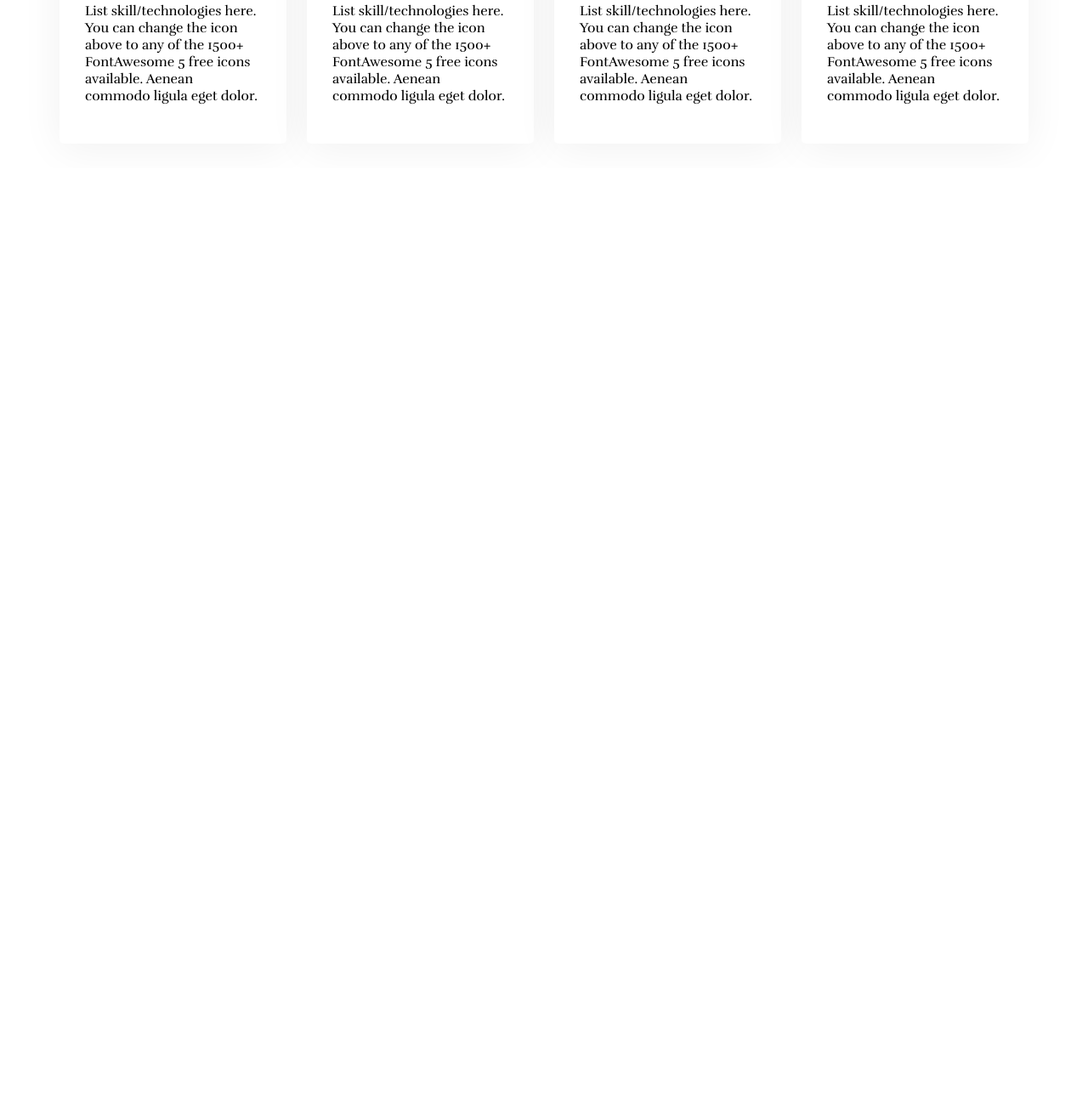
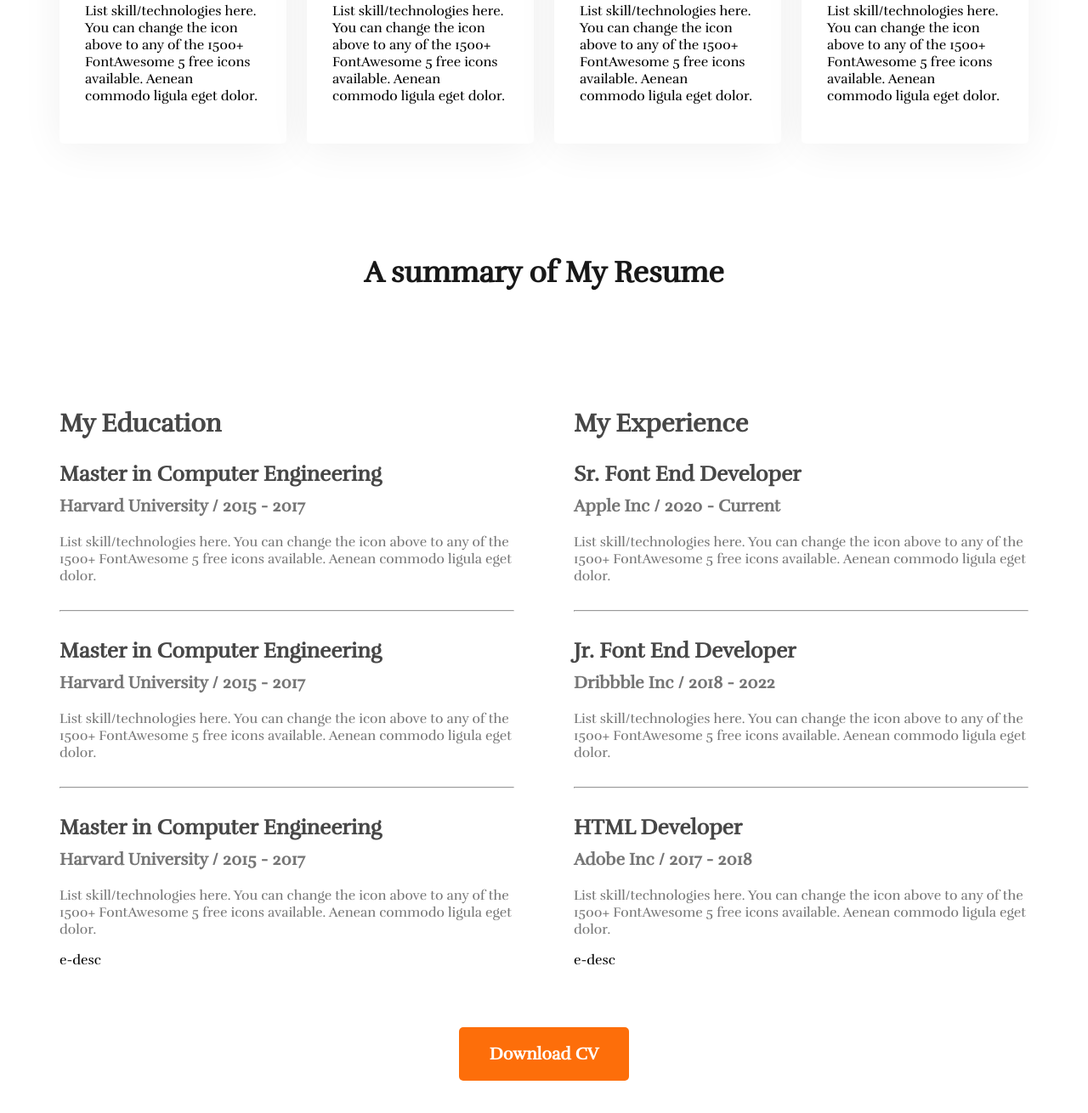
Before and after one commit to Arnab-Gupta11/Portfolio-practice-project, a plain HTML site: page index.html in a window 1280 px wide. Shown: the part 2060-3370 px from the top of the page at 85% size. Before the commit the page ends 2258 px from the top, so only its background shows below. Drawn offline with Linux system fonts and the light colour scheme.

Commit message:
Resume section added

```diff
--- a/index.html
+++ b/index.html
@@ -137,7 +137,91 @@
       <!-- what i Do Section end -->
 
       <!-- Resume section start -->
-      <h2 class="section-title"></h2>
+      <section class="resume-section">
+        <h2 class="section-title">A summary of My Resume</h2>
+
+        <div class="resume-container">
+          <div class="left-colum">
+            <h2 class="colum-title">My Education</h2>
+
+            <div class="resume-item">
+              <h3 class="resume-item-title">Master in Computer Engineering</h3>
+              <h4 class="resume-item-institution">
+                Harvard University / 2015 - 2017
+              </h4>
+              <p class="resum-item-desc">
+                List skill/technologies here. You can change the icon above to
+                any of the 1500+ FontAwesome 5 free icons available. Aenean
+                commodo ligula eget dolor.
+              </p>
+            </div>
+            <hr />
+            <div class="resume-item">
+              <h3 class="resume-item-title">Master in Computer Engineering</h3>
+              <h4 class="resume-item-institution">
+                Harvard University / 2015 - 2017
+              </h4>
+              <p class="resum-item-desc">
+                List skill/technologies here. You can change the icon above to
+                any of the 1500+ FontAwesome 5 free icons available. Aenean
+                commodo ligula eget dolor.
+              </p>
+            </div>
+            <hr />
+            <div class="resume-item">
+              <h3 class="resume-item-title">Master in Computer Engineering</h3>
+              <h4 class="resume-item-institution">
+                Harvard University / 2015 - 2017
+              </h4>
+              <p class="resum-item-desc">
+                List skill/technologies here. You can change the icon above to
+                any of the 1500+ FontAwesome 5 free icons available. Aenean
+                commodo ligula eget dolor.
+              </p>
+            </div>
+
+            e-desc
+          </div>
+
+          <div class="right-colum">
+            <h2 class="colum-title">My Experience</h2>
+
+            <div class="experience-item">
+              <h3 class="experience-title">Sr. Font End Developer</h3>
+              <h4 class="experience-institution">Apple Inc / 2020 - Current</h4>
+              <p class="experience-desc">
+                List skill/technologies here. You can change the icon above to
+                any of the 1500+ FontAwesome 5 free icons available. Aenean
+                commodo ligula eget dolor.
+              </p>
+            </div>
+            <hr />
+            <div class="experience-item">
+              <h3 class="experience-title">Jr. Font End Developer</h3>
+              <h4 class="experience-institution">Dribbble Inc / 2018 - 2022</h4>
+              <p class="experience-desc">
+                List skill/technologies here. You can change the icon above to
+                any of the 1500+ FontAwesome 5 free icons available. Aenean
+                commodo ligula eget dolor.
+              </p>
+            </div>
+            <hr />
+            <div class="experience-item">
+              <h3 class="experience-title">HTML Developer</h3>
+              <h4 class="experience-institution">Adobe Inc / 2017 - 2018</h4>
+              <p class="experience-desc">
+                List skill/technologies here. You can change the icon above to
+                any of the 1500+ FontAwesome 5 free icons available. Aenean
+                commodo ligula eget dolor.
+              </p>
+            </div>
+
+            e-desc
+          </div>
+        </div>
+        <button class="primary-btn download-button">Download CV</button>
+      </section>
+
       <!-- Resume section end -->
     </main>
     <footer></footer>
--- a/styles/style.css
+++ b/styles/style.css
@@ -152,3 +152,66 @@
   background: #fff;
   box-shadow: 0px 6px 50px 0px rgba(0, 0, 0, 0.06);
 }
+
+/* Resume section style */
+.resume-section {
+  margin-top: 130px;
+}
+.resume-container {
+  display: flex;
+  gap: 70px;
+  margin-top: 113px;
+}
+.colum-title {
+  color: #474747;
+  font-size: 30px;
+  font-weight: 700;
+}
+.resume-item-title {
+  color: #474747;
+  font-size: 25px;
+  font-weight: 700;
+  margin-bottom: 10px;
+}
+.resume-item-institution {
+  color: #757575;
+  font-size: 20px;
+  font-weight: 600;
+  margin-top: 0px;
+  margin-bottom: 20px;
+}
+.resum-item-desc {
+  margin-top: 0px;
+  color: #757575;
+  font-size: 16px;
+  font-weight: 400;
+}
+.experience-title {
+  color: #474747;
+  font-size: 25px;
+  font-weight: 700;
+  margin-bottom: 10px;
+}
+.experience-institution {
+  color: #757575;
+  font-size: 20px;
+  font-weight: 600;
+  margin-top: 0px;
+  margin-bottom: 20px;
+}
+
+.experience-desc {
+  margin-top: 0px;
+  color: #757575;
+  font-size: 16px;
+  font-weight: 400;
+}
+hr {
+  margin-top: 30px;
+  margin-bottom: 30px;
+}
+.download-button {
+  margin-top: 69px;
+  display: block;
+  margin: 69px auto;
+}
```
